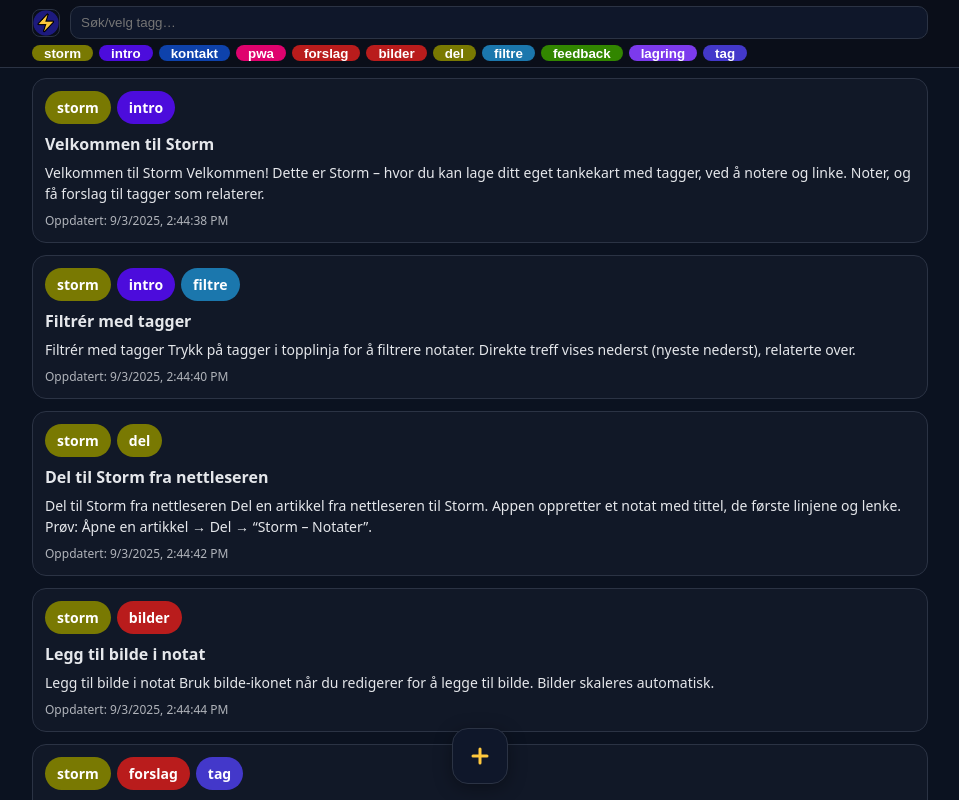
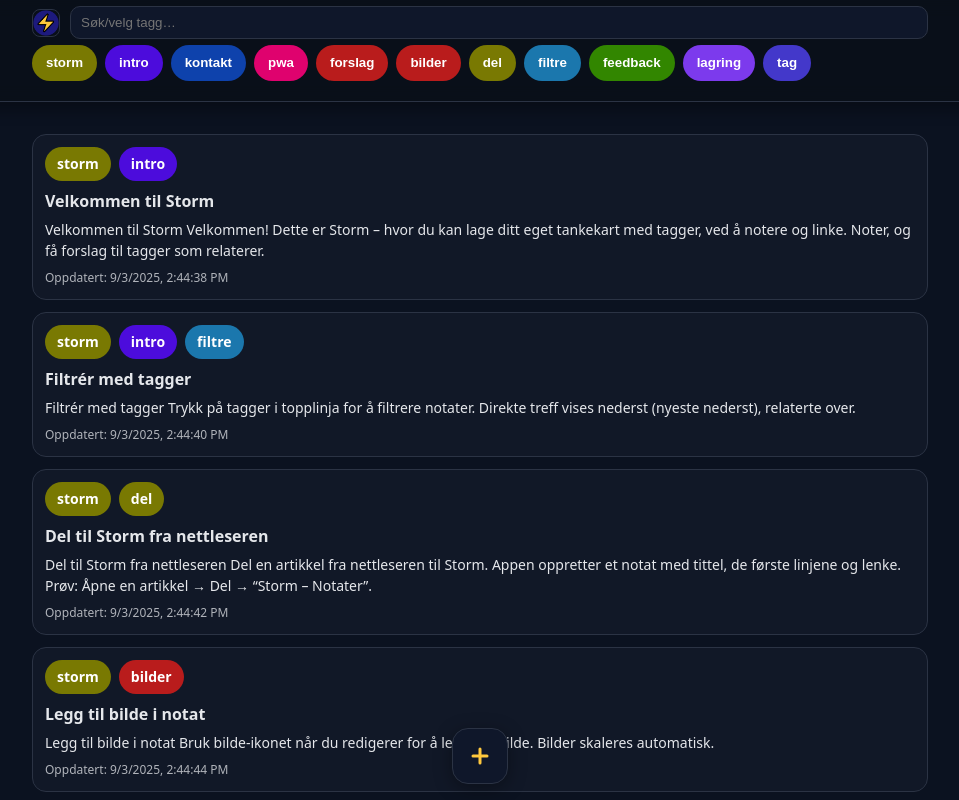
Before and after one commit to heartbar369/storm, a React (Vite) app: page / in a window 1280 px wide. Shown: the top 800 px of the page, without its empty margins (160-1119 px from the left). Built offline with nearby package versions, Linux system fonts and the light colour scheme.

Commit message:
fix(types): setSelected typed as React state setter to allow functional updates

```diff
--- a/src/App.tsx
+++ b/src/App.tsx
@@ -1,4 +1,7 @@
 import { useEffect, useMemo, useRef, useState } from 'react';
+// legg til denne (type-import):
+import type { Dispatch, SetStateAction } from 'react';
+
 import './index.css';
 import type { Note } from './lib/types';
 import { computedTitleFromBody } from './lib/text';
@@ -98,7 +101,7 @@ function useNotes() {
 function TopBar({
   notes, selected, setSelected, draftOpen, onAddTagToDraftAndFilter, onToggleInfo
 }: {
-  notes: Note[]; selected: string[]; setSelected: (tags: string[]) => void; draftOpen: boolean;
+  notes: Note[]; selected: string[]; setSelected: React.Dispatch<React.SetStateAction<string[]>>; draftOpen: boolean;
   onAddTagToDraftAndFilter: (t: string) => void; onToggleInfo: () => void;
 }) {
   const [input, setInput] = useState('');
--- a/src/index.css
+++ b/src/index.css
@@ -3,10 +3,11 @@
   --fg:#e5e7eb;
   --muted:#2b3344;
   --panel:#111827;
-  --iconA:#1d1a7e;
+  --iconA:#1d1a7e;  /* ikonfarger */
   --iconB:#ffc83d;
   --accent:#334155;
-  --topbar-h:68px;
+  --topbar-h:68px;          /* høyde på første rad i topbar */
+  --topbar-extra:56px;      /* plass til forslag-raden + litt luft */
 }
 
 *{box-sizing:border-box}
@@ -18,23 +19,24 @@ body{
   font:14px/1.5 system-ui,Segoe UI,Roboto,Helvetica,Arial,sans-serif;
 }
 
-.app{min-height:100%;padding-top:var(--topbar-h);}
+/* Viktig: gi plass til HELE topbaren (to rader) */
+.app{min-height:100%;padding-top:calc(var(--topbar-h) + var(--topbar-extra));}
 .container{max-width:920px;margin:0 auto;padding:10px 12px;}
 .row{display:flex;gap:8px;align-items:center;}
 .small{opacity:.75;font-size:12px}
 
-/* ---------- topbar (fixert) ---------- */
+/* ---------- topbar (fast) ---------- */
 .topbar{
-  position:fixed;top:0;left:0;right:0;height:var(--topbar-h);
-  background:rgba(10,15,25,.9);
+  position:fixed;top:0;left:0;right:0;height:auto;
+  background:rgba(10,15,25,.94);
   backdrop-filter: blur(8px);
   border-bottom:1px solid var(--muted);
   z-index:10;
+  box-shadow: 0 8px 14px rgba(0,0,0,.32); /* gjør overgang tydeligere */
 }
 .topbar-inner{
-  height:100%;
   display:flex;flex-direction:column;justify-content:center;
-  max-width:920px;margin:0 auto;padding:6px 12px;
+  max-width:920px;margin:0 auto;padding:6px 12px 10px; /* litt ekstra luft nederst */
 }
 .logo-btn{display:flex;align-items:center;justify-content:center;border:none;background:transparent;padding:0;cursor:pointer}
 .logo-img{width:28px;height:28px;border-radius:8px;border:1px solid var(--muted)}
@@ -48,11 +50,15 @@ body{
   background:#0f172a;cursor:pointer;
 }
 
-/* én linje – horisontal scroll for forslag/tagger */
-.topbar-tags{
-  margin-top:6px;display:flex;gap:6px;overflow:auto;white-space:nowrap;scrollbar-width:none;
+/* én linje – horisontal scroll for lister i topbar */
+.topbar-tags,
+.topbar-suggest-list{
+  margin-top:6px;
+  margin-bottom:10px;           /* LUFT under forslagene */
+  display:flex;gap:8px;overflow:auto;white-space:nowrap;scrollbar-width:none;
 }
-.topbar-tags::-webkit-scrollbar{display:none}
+.topbar-tags::-webkit-scrollbar,
+.topbar-suggest-list::-webkit-scrollbar{display:none}
 
 /* ---------- feed & cards ---------- */
 .feed{
@@ -75,57 +81,59 @@ body{
 .text p{margin:6px 0 0}
 h3{margin:0 0 4px;font-size:16px}
 
-/* tagger */
-.tags{display:flex;flex-wrap:wrap;gap:6px}
+/* ---------- tagger ---------- */
+.tags{display:flex;flex-wrap:wrap;gap:8px}
 .tagpill{
   display:inline-flex;
   align-items:center;
   gap:6px;
   border:none;
   border-radius:999px;
-  padding:6px 12px;     /* større chip-størrelse */
+  padding:6px 12px;   /* basisstørrelse */
   font-weight:600;
   color:#fff;
   cursor:pointer;
+  line-height:1;
+  min-height:34px;
 }
 .tagpill .x{margin-left:4px;opacity:.9}
 .tagpill .x:hover{opacity:1}
 
-/* forslag-linjer (topbar og i notat) */
-.suggestion-fixed,.tag-suggestion-list,.topbar-suggest-list,.topbar-tags{
-  display:flex;gap:6px;overflow:auto;white-space:nowrap;scrollbar-width:none
-}
-.suggestion-fixed::-webkit-scrollbar,
-.tag-suggestion-list::-webkit-scrollbar,
-.topbar-suggest-list::-webkit-scrollbar,
-.topbar-tags::-webkit-scrollbar{display:none}
-
-/* gjør topbar-forslag like store som valgte tagger */
+/* STORE forslag i top-baren (samme størrelse som valgte) */
 .topbar-tags .tagpill,
 .topbar-suggest-list .tagpill{
-  padding:6px 12px;
+  padding:8px 14px;   /* større enn basis */
+  min-height:36px;
   font-weight:600;
 }
 
-/* nøytral chip for helt nye (ukjente) forslag i editor */
+/* nøytral chip (brukes for helt nye forslag i editor) */
+.suggestion-fixed,.tag-suggestion-list,.topbar-suggest-list,.topbar-tags{
+  display:flex;gap:8px;overflow:auto;white-space:nowrap;scrollbar-width:none
+}
+.suggestion-fixed::-webkit-scrollbar,
+.tag-suggestion-list::-webkit-scrollbar{display:none}
+
 .suggestion-pill{
   background:transparent;
   color:#fff;
   border:2px solid #ffffff55; /* tydelig hvit kant */
   border-radius:999px;
-  padding:6px 12px;           /* match tagpill */
+  padding:8px 14px;
   font-weight:600;
   cursor:pointer;
+  line-height:1;
+  min-height:36px;
 }
 
-/* editor */
+/* ---------- editor ---------- */
 .edit-actions{display:flex;justify-content:space-between;align-items:center;margin-top:4px}
 textarea{
   width:100%;min-height:140px;background:#0f172a;border:1px solid var(--muted);color:var(--fg);
   border-radius:10px;outline:none;padding:10px;resize:vertical;
 }
 
-/* FAB – midtstilt nederst */
+/* ---------- FAB – midtstilt nederst ---------- */
 .fab{
   position:fixed;
   left:50%; transform:translateX(-50%);
@@ -137,7 +145,7 @@ textarea{
 
 /* infobox (versjon) */
 .infobox{
-  position:fixed;top:68px;left:0;right:0;display:flex;justify-content:center;z-index:20;
+  position:fixed;top:calc(var(--topbar-h) + 8px);left:0;right:0;display:flex;justify-content:center;z-index:20;
 }
 .infobox-inner{
   background:#0f172a;border:1px solid var(--muted);border-radius:12px;padding:10px 12px;min-width:220px;
```
